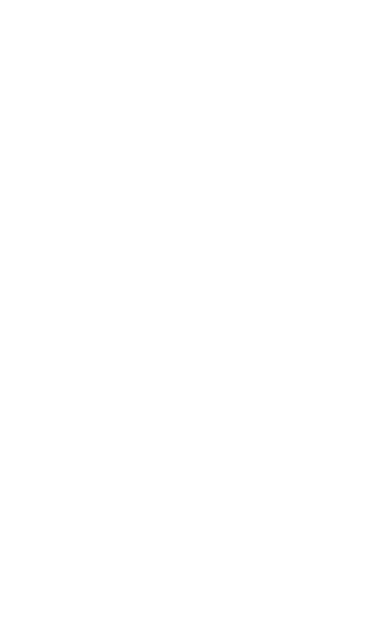
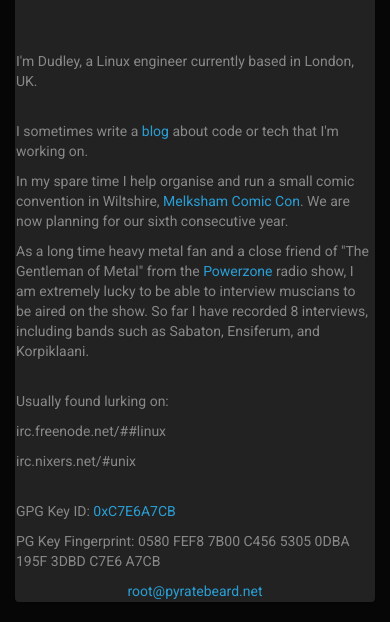
Before and after one commit to pyratebeard/pyratebeard.net, a Django app: page / in a window 390 px wide; the page is wider, and only the part inside the window is pictured. Before the commit the part shown is empty. Shown: the part 322-944 px from the top of that part. Before the commit the page ends 844 px from the top of that part, so only its background shows below. Run offline with Django 3.2, Linux system fonts and the light colour scheme; some libraries are stand-ins or nearby versions.

Commit message:
framework made. root template content added

```diff
--- a/templates/framework.html
+++ b/templates/framework.html
@@ -12,8 +12,58 @@
   <!-- add twitter meta -->
   <link rel="icon" href="{% static 'img/favicon.ico' %}">
   <link rel="stylesheet" type="text/css" href="{% static 'css/bootstrap-cyborg.css' %}">
+  <link rel="stylesheet" type="text/css" href="{% static 'css/custom.css' %}" />
+  <link rel="stylesheet" type="text/css" href="{% static 'css/font-awesome.css' %}">
+  <script src="{% static 'js/jquery-2.2.0.min.js' %}"></script>
+  <script src="{% static 'js/jquery-ui.js' %}"></script>
+  <script src="{% static 'js/bootstrap.js' %}"></script>
 </head>
 <body>
-
+<div class="container">
+  <div class="panel">
+    <div id="top">
+      <img src="{% static 'img/header/pyratebeardnet_centre_transparent2.png' %}">
+    </div>
+    <nav class="navbar" role="navigation">
+      <div class="container-fluid">
+        <div class="navbar-header">
+          <button type="button" class="navbar-toggle" data-toggle="collapse" data-target=".navbar-collapse">
+            <span class="sr-only">toggle navigation</span>
+            <span class="icon-bar"></span>
+            <span class="icon-bar"></span>
+            <span class="icon-bar"></span>
+          </button>
+        </div>
+        <div class="collapse navbar-collapse">
+          <ul class="nav navbar-nav">
+            <li class="active"><a href="/">home</a></li>
+            <li><a href="/blog">blog</a></li>
+            <li><a href="/mcc">mcc</a></li>
+            <li><a href="/powerzone">powerzone</a></li>
+          </ul>
+          <ul class="nav navbar-nav navbar-right">
+            <a href="https://twitter.com/pyratebeard"><i class="fa fa-twitter"></i></a>
+            <a href="https://github.com/pyratebeard"><i class="fa fa-github"></i></a>
+          </ul>
+        </div>
+      </div>
+    </nav>
+    <div class="container">
+      <div class="row">
+        <div class="col-md-13">
+            {% block content %}
+            {% endblock %}
+        </div>
+      </div>
+    </div>
+    <footer>
+      <div class="row">
+        <div class="col-md-13 text-center">
+          <a href="mailto:root@pyratebeard.net">root@pyratebeard.net</a>
+        </div>
+      </div>
+    </footer>
+  </div>
+</div>
 </body>
 </html>
--- a/templates/root/root.html
+++ b/templates/root/root.html
@@ -0,0 +1,19 @@
+{% extends 'framework.html' %}
+{% block content %}
+<div class="content">
+    <div class="col-md-13">
+        <p>I'm Dudley, a Linux engineer currently based in London, UK.</p>
+        <br>
+        <p>I sometimes write a <a href="/blog/">blog</a> about code or tech that I'm working on.</p>
+        <p>In my spare time I help organise and run a small comic convention in Wiltshire, <a href="/mcc/">Melksham Comic Con</a>.  We are now planning for our sixth consecutive year.</p>
+        <p>As a long time heavy metal fan and a close friend of "The Gentleman of Metal" from the <a href="/powerzone/">Powerzone</a> radio show, I am extremely lucky to be able to interview muscians to be aired on the show. So far I have recorded 8 interviews, including bands such as Sabaton, Ensiferum, and Korpiklaani.</p>
+        <br>
+        <p>Usually found lurking on:</p>
+        <p>irc.freenode.net/##linux</p>
+        <p>irc.nixers.net/#unix</p>
+        <br>
+        <p>GPG Key ID: <a href="http://pgp.key-server.io/0x195F3DBDC7E6A7CB">0xC7E6A7CB</a></p>
+        <p>PG Key Fingerprint: 0580 FEF8 7B00 C456 5305 0DBA 195F 3DBD C7E6 A7CB</p>
+    </div>
+</div>
+{% endblock %}
```
